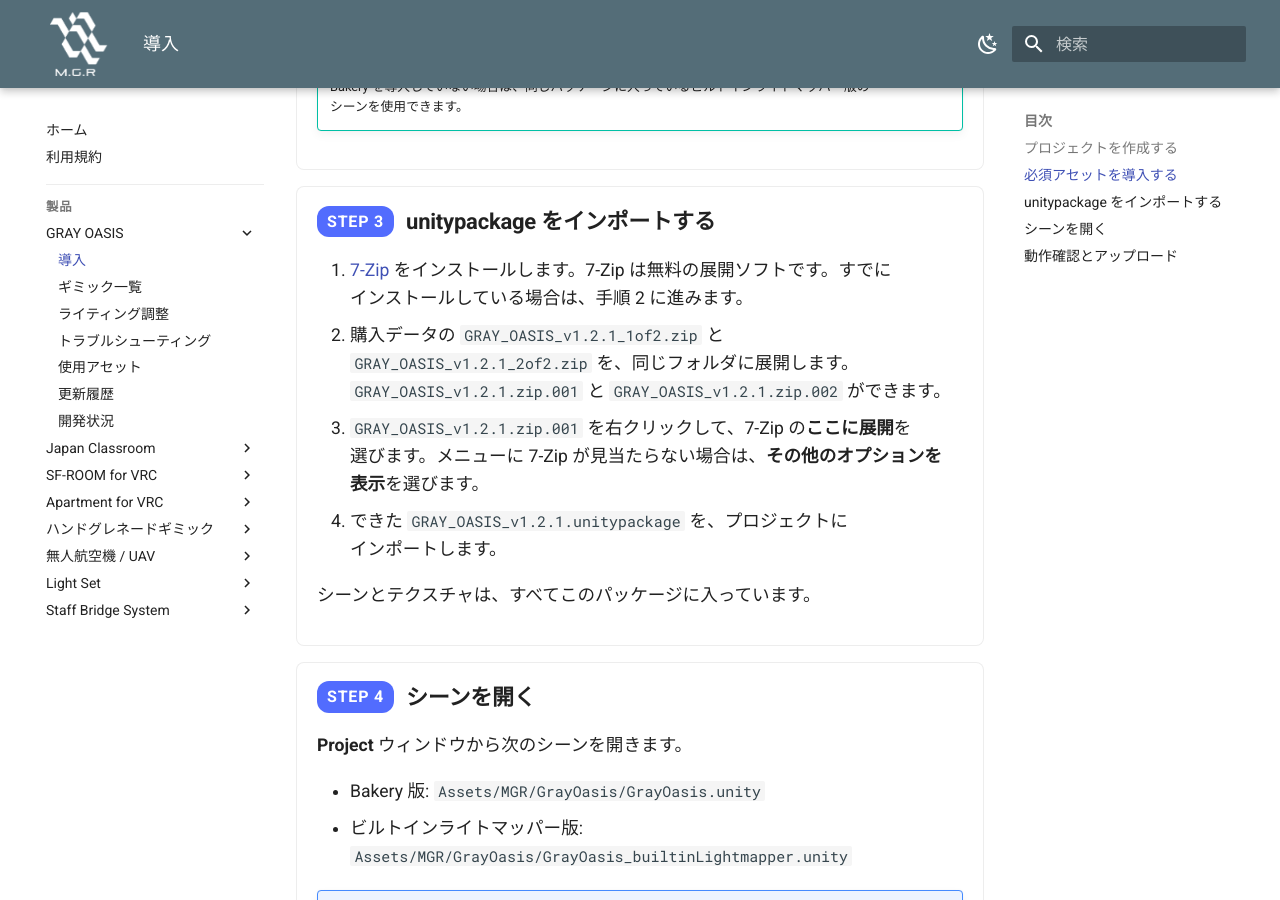
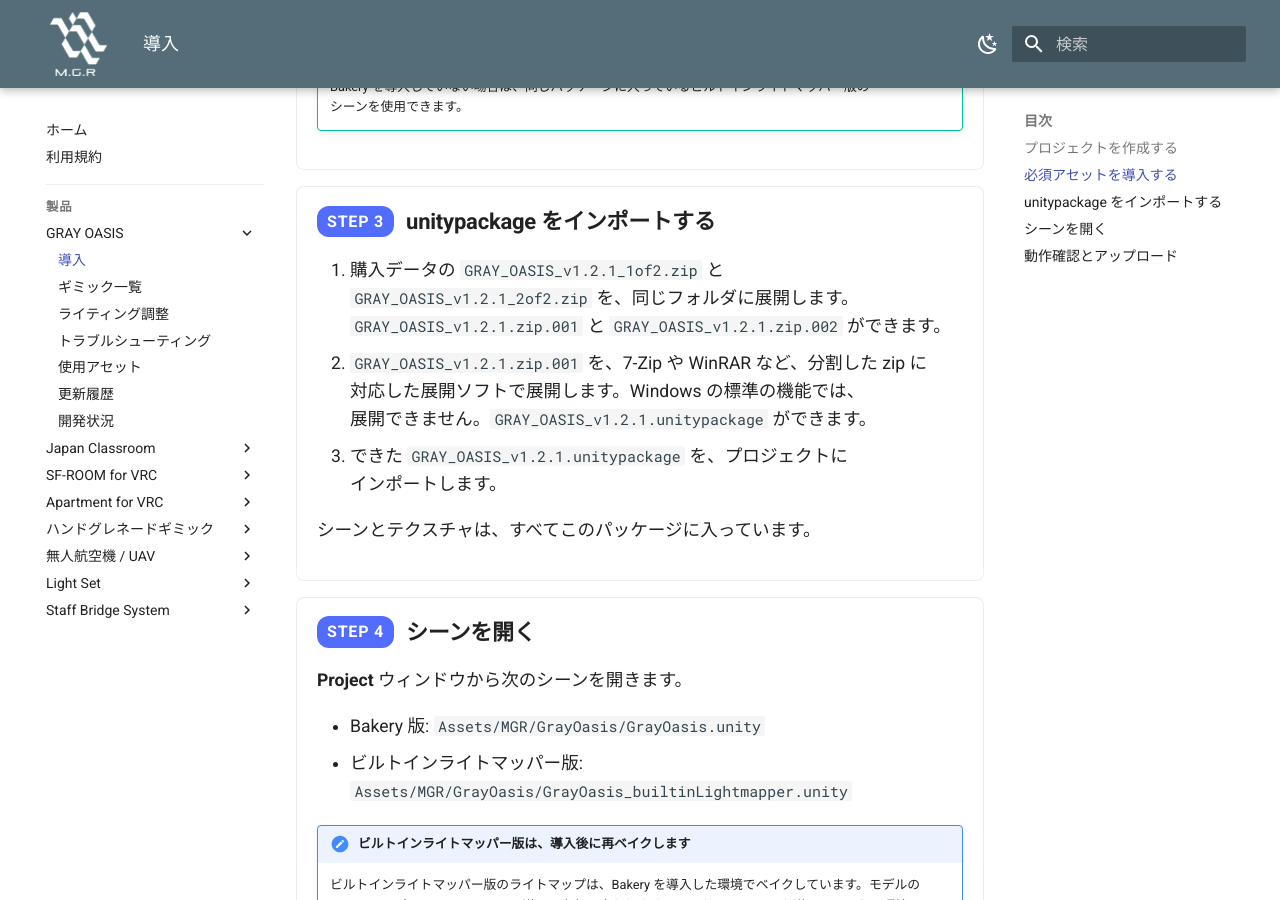
Before and after one commit to MAGURO-git/ProductArchive, an MkDocs documentation site: the page built from docs/gray-oasis/install.md, in a window 1280 px wide and 900 px high, scrolled down 919 px. Built offline with MkDocs 1.6.1 and Material for MkDocs 9.7.7, drawn with Linux system fonts in a browser that asks for light colours.

Commit message:
GRAY OASIS: 導入ページの STEP 3 を、展開ソフトの案内を最小にした 3 手順に直す
展開ソフトのインストール方法、ダウンロードのリンク、メニューの探し方は書かない。GRAY OASIS の zip の扱い(2つを同じフォルダに展開、.zip.001 を展開ソフトで展開、インポート)だけを書く。

Co-Authored-By: Claude Sonnet 5.5 <noreply@anthropic.com>

```diff
--- a/docs/gray-oasis/install.md
+++ b/docs/gray-oasis/install.md
@@ -47,10 +47,9 @@ VCC（VRChat Creator Companion）または ALCOM から、VRChat ワールド用
 </div>
 <div class="step-body" markdown="1">
 
-1. [7-Zip](https://www.7-zip.org/) をインストールします。7-Zip は無料の展開ソフトです。すでにインストールしている場合は、手順 2 に進みます。
-2. 購入データの `GRAY_OASIS_v1.2.1_1of2.zip` と `GRAY_OASIS_v1.2.1_2of2.zip` を、同じフォルダに展開します。`GRAY_OASIS_v1.2.1.zip.001` と `GRAY_OASIS_v1.2.1.zip.002` ができます。
-3. `GRAY_OASIS_v1.2.1.zip.001` を右クリックして、7-Zip の**ここに展開**を選びます。メニューに 7-Zip が見当たらない場合は、**その他のオプションを表示**を選びます。
-4. できた `GRAY_OASIS_v1.2.1.unitypackage` を、プロジェクトにインポートします。
+1. 購入データの `GRAY_OASIS_v1.2.1_1of2.zip` と `GRAY_OASIS_v1.2.1_2of2.zip` を、同じフォルダに展開します。`GRAY_OASIS_v1.2.1.zip.001` と `GRAY_OASIS_v1.2.1.zip.002` ができます。
+2. `GRAY_OASIS_v1.2.1.zip.001` を、7-Zip や WinRAR など、分割した zip に対応した展開ソフトで展開します。Windows の標準の機能では、展開できません。`GRAY_OASIS_v1.2.1.unitypackage` ができます。
+3. できた `GRAY_OASIS_v1.2.1.unitypackage` を、プロジェクトにインポートします。
 
 シーンとテクスチャは、すべてこのパッケージに入っています。
 
```
